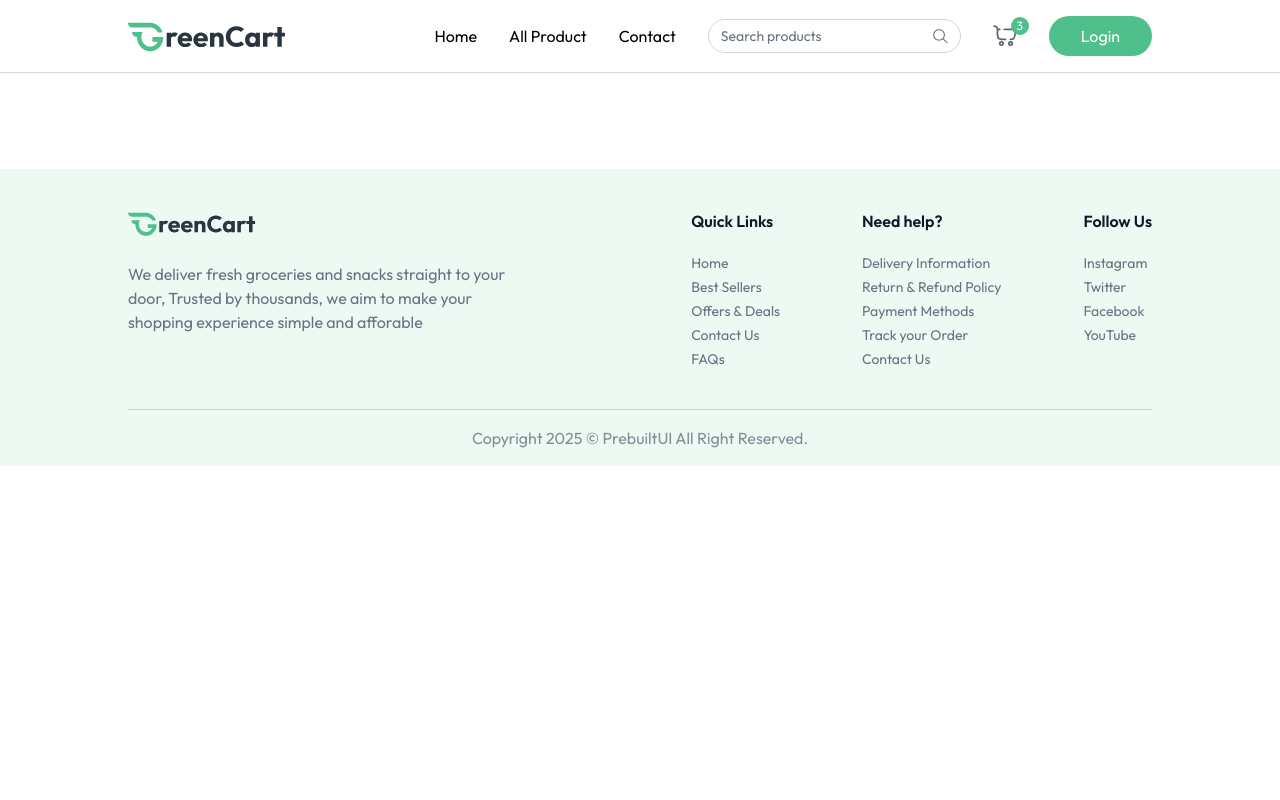
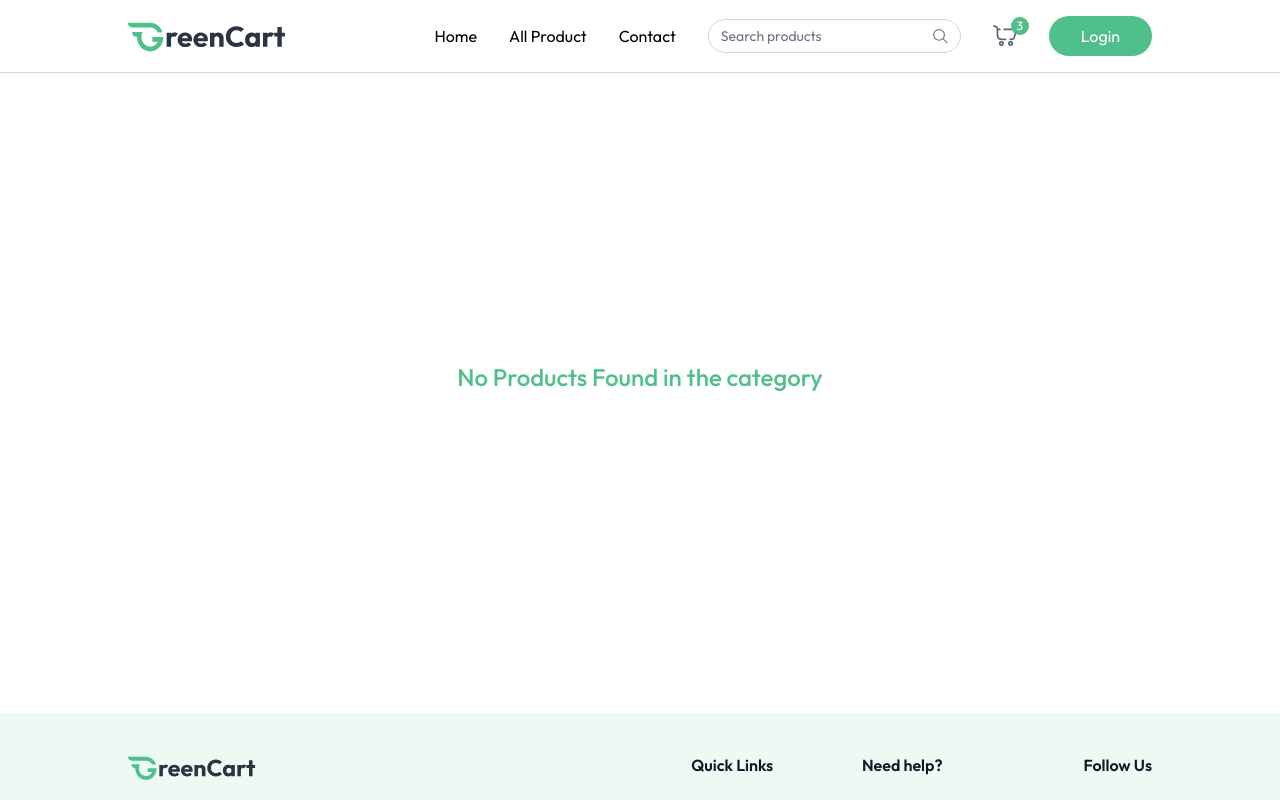
Before and after one commit to karthick0529/Grocery-App, a React (Vite) app in the folder client/: page /products/1 in a window 1280 px wide. Shown: the top 800 px of the page. Built offline with nearby package versions, Linux system fonts and the light colour scheme.

Commit message:
ProductCategory

```diff
--- a/client/src/App.jsx
+++ b/client/src/App.jsx
@@ -7,6 +7,8 @@
 import { useAppContext } from './context/AppContext'
 import Login from './components/Login'
 import AllProducts from './pages/AllProducts'
+import ProductCategory from './pages/ProductCategory'
+
 const App = () => {
 
   const isSellerPath = useLocation().pathname.includes("seller")
@@ -23,6 +25,7 @@
         <Routes>
           <Route path="/" element={<Home />} />
           <Route path="/products" element={<AllProducts />} />
+          <Route path="/products/:category" element={<ProductCategory />} />
         </Routes>
       </div>
       {!isSellerPath && <Footer />}
--- a/client/src/components/ProductCard.jsx
+++ b/client/src/components/ProductCard.jsx
@@ -3,12 +3,11 @@
 import { useAppContext } from "../context/AppContext";
 
 const ProductCard = ({ product }) => {
-  const [count, setCount] = React.useState(0);
   const {currency, removeFromCart, addToCart, cartItems, navigate} = useAppContext();
 
 
   return product && (
-    <div className="border border-gray-500/20 rounded-md md:px-4 px-3 py-2 bg-white min-w-56 max-w-56 w-full">
+    <div onClick={()=> {navigate(`/products/${product.category.toLowerCase()}/${product._id}`); scrollTo(0,0)}} className="border border-gray-500/20 rounded-md md:px-4 px-3 py-2 bg-white min-w-56 max-w-56 w-full">
       <div className="group cursor-pointer flex items-center justify-center px-2">
         <img
           className="group-hover:scale-105 transition max-w-26 md:max-w-36"
--- /dev/null
+++ b/client/src/pages/ProductCategory.jsx
@@ -0,0 +1,37 @@
+import React from 'react'
+import { useAppContext } from '../context/AppContext'
+import { useParams } from 'react-router-dom';
+import { categories } from '../assets/assets';
+import ProductCard from '../components/ProductCard';
+
+const ProductCategory = () => {
+
+const {products} = useAppContext();
+const {category} = useParams();
+const searchCategory = categories.find((item)=>item.path.toLowerCase() === category)
+const filteredProducts = products.filter((product)=>product.category.toLowerCase() === category)
+
+  return (
+    <div className='mt-16'>
+         {searchCategory && (
+            <div className='flex flex-col items-end w-max'>
+                <p className='text-2xl font-medium'>{searchCategory.text.toUpperCase()}</p>
+                <div className='w-16 h-0.5 bg-primary rounded-full'></div>
+            </div>
+         )}
+         {filteredProducts.length > 0 ? (
+            <div className='grid grid-cols-2 sm:grid-cols-3 md:grid-cols-4 gap-3 md:gap-6 lg:grid-cols-5 mt-6'>
+                {filteredProducts.map((product)=>(
+                    <ProductCard key={product._id} product={product} />
+                ))}
+            </div>
+        ) : (
+            <div className='flex items-center justify-center h-[60vh]'>
+            <p className='text-2xl font-medium text-primary'>No Products Found in the category</p>
+            </div>
+        )}
+    </div>
+  )
+}
+
+export default ProductCategory
```
